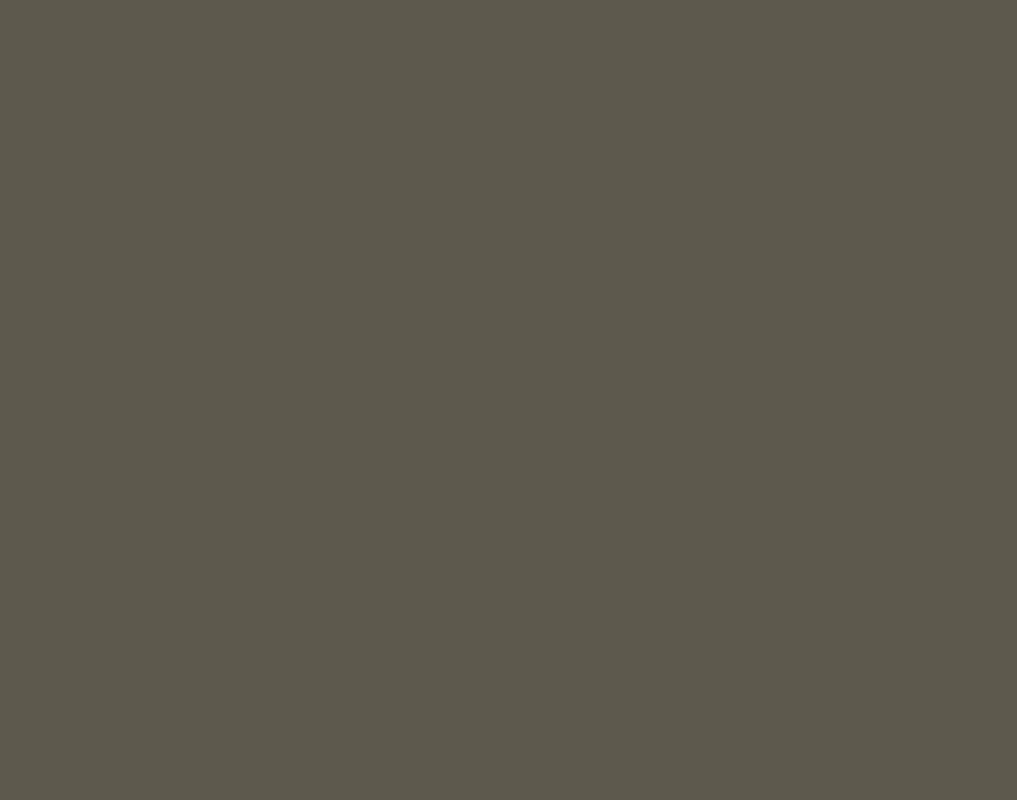
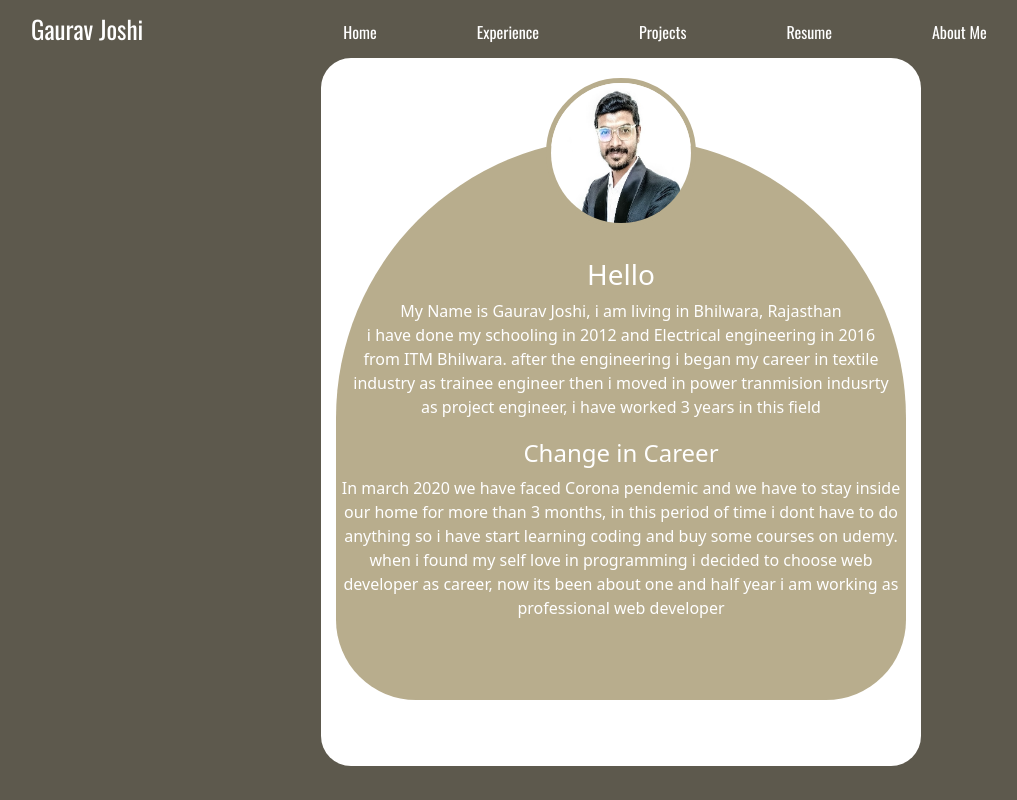
Before and after one commit to GJ747/portfolio-website, a React (Create React App) app: page /about in a window 1280 px wide. Before the commit this address had no page. Shown: the whole page, without its empty margins (19-1036 px from the left). Built offline with nearby package versions, Linux system fonts and the light colour scheme.

Commit message:
about me

```diff
--- a/package.json
+++ b/package.json
@@ -2,10 +2,12 @@
   "name": "portfolio-website",
   "version": "0.1.0",
   "private": true,
+  "homepage" : "http://GJ747.github.io/portfolio-website",
   "dependencies": {
     "@testing-library/jest-dom": "^5.16.5",
     "@testing-library/react": "^13.4.0",
     "@testing-library/user-event": "^13.5.0",
+    "gh-pages": "^5.0.0",
     "react": "^18.2.0",
     "react-dom": "^18.2.0",
     "react-router-dom": "^6.4.4",
@@ -16,6 +18,8 @@
   },
   "scripts": {
     "start": "react-scripts start",
+    "predeploy": "npm run build",
+    "deploy": "gh-pages -d build",
     "build": "react-scripts build",
     "test": "react-scripts test",
     "eject": "react-scripts eject"
--- a/src/App.js
+++ b/src/App.js
@@ -2,6 +2,7 @@ import "./App.css";
 import Home from "./components/Home";
 import { BrowserRouter, Routes, Route } from "react-router-dom";
 import Experience from "./components/Experience";
+import About from "./components/About";
 
 function App() {
   return (
@@ -10,6 +11,7 @@ function App() {
         <Routes>
           <Route path="/" element={<Home />} />
           <Route path="/experience" element={<Experience />} />
+          <Route path="/about" element={<About />} />
         </Routes>
       </BrowserRouter>
     </div>
--- /dev/null
+++ b/src/components/About.js
@@ -0,0 +1,93 @@
+import React from "react";
+import "../App.css";
+import Navbar from "./Navbar";
+import styled from "styled-components";
+import imgAbout from "../images/gjAbout.jpg";
+
+function About() {
+  const Container = styled.div`
+    background-color: white;
+    width: 600px;
+    margin: auto;
+    margintop: 20px;
+    padding-top: 80px;
+    border-radius: 30px;
+    padding-bottom: 50px;
+    @media (max-width: 600px) {
+      width: 340px;
+    }
+  `;
+
+  const InnerContainer = styled.div`
+    background-color: #b8ad8d;
+    width: 95%;
+    margin: auto;
+    border-top-right-radius: 280px;
+    border-top-left-radius: 280px;
+    border-bottom-right-radius: 80px;
+    border-bottom-left-radius: 80px;
+  `;
+
+  const Img = styled.img`
+    position: relative;
+    top: -60px;
+    left: 50%;
+    transform: translateX(-50%);
+    width: 150px;
+    height: 150px;
+    border-radius: 50%;
+    border: solid 5px #b8ad8d;
+  `;
+  return (
+    <div>
+      <Navbar />
+      <Container>
+        <InnerContainer>
+          <Img src={imgAbout} />
+          <h3
+            style={{ textAlign: "center", color: "white",marginTop: "-30px" }}
+          >
+            Hello
+          </h3>
+          <p
+            style={{ textAlign: "center", color: "white", marginBottom: "0px" }}
+          >
+            My Name is Gaurav Joshi, i am living in Bhilwara, Rajasthan
+          </p>
+          <p
+            className="mx-3"
+            style={{ textAlign: "center", color: "white", marginBottom: "0px" }}
+          >
+            i have done my schooling in 2012 and Electrical engineering in 2016
+            from ITM Bhilwara. after the engineering i began my career in
+            textile industry as trainee engineer then i moved in power
+            tranmision indusrty as project engineer, i have worked 3 years in
+            this field
+          </p>
+          <h4
+            style={{ textAlign: "center", color: "white", marginTop: "20px" }}
+          >
+            {" "}
+            Change in Career
+          </h4>
+          <p
+            style={{
+              textAlign: "center",
+              color: "white",
+              paddingBottom: "80px",
+            }}
+          >
+            In march 2020 we have faced Corona pendemic and we have to stay
+            inside our home for more than 3 months, in this period of time i
+            dont have to do anything so i have start learning coding and buy
+            some courses on udemy. when i found my self love in programming i
+            decided to choose web developer as career, now its been about one
+            and half year i am working as professional web developer
+          </p>
+        </InnerContainer>
+      </Container>
+    </div>
+  );
+}
+
+export default About;
--- a/src/components/Block2.js
+++ b/src/components/Block2.js
@@ -18,10 +18,10 @@ function Block2() {
   const iKnow = [
     NodeJs,
     Express,
-    Bootstrap,
+    ReactLogo,
     MongoDb,
     Postman,
-    ReactLogo,
+    Bootstrap,
     Ubuntu,
     Jquery,
   ];
--- a/src/components/Navbar.js
+++ b/src/components/Navbar.js
@@ -54,7 +54,7 @@ function Navbar() {
           <Lik to="/experience">Experience</Lik>
           <Lik>Projects</Lik>
           <Lik>Resume</Lik>
-          <Lik>About Me</Lik>
+          <Lik to="/about" >About Me</Lik>
         </div>
       </Div>
       <DivM>
@@ -77,7 +77,7 @@ function Navbar() {
           <Lik>Resume</Lik>
         </p>
         <p style={{ textAlign: "center" }}>
-          <Lik>About Me</Lik>
+          <Lik to="/about">About Me</Lik>
         </p>
         </div>
 }
```
Also changed, not shown: src/images/gjAbout.jpg (added), 1 other file (tests, documents, lock files or other folders).
